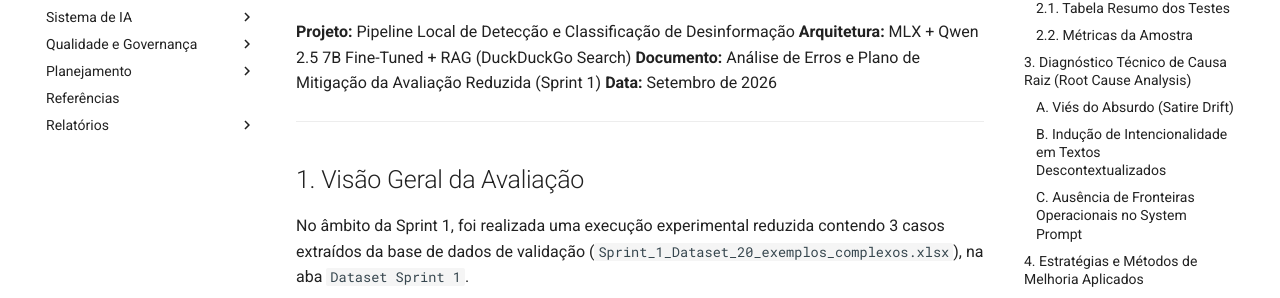
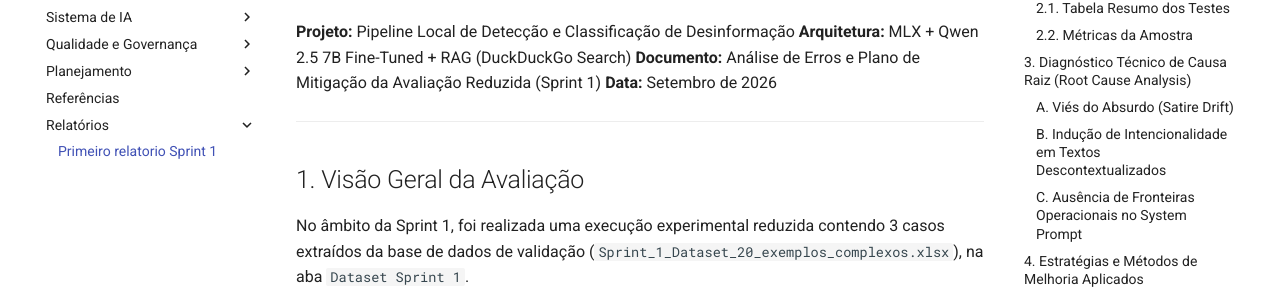
Before and after one commit to Challenge-1-Residencia-IA/Documentacao, an MkDocs documentation site: the page built from docs/relatorio-avaliacao-modelo.md, in a window 1280 px wide. Shown: the part 202-500 px from the top of the page. Built offline with MkDocs 1.6.1 and Material for MkDocs 9.7.7, drawn with Linux system fonts in a browser that asks for light colours; comment, search, counter and statistics services are not loaded; part of the change alters nothing that is shown.

Commit message:
fix mkdocs

```diff
--- a/mkdocs.yml
+++ b/mkdocs.yml
@@ -63,4 +63,4 @@ nav:
       - Roadmap e cronograma: roadmap.md
   - Referências: referencias.md
   - Relatórios:
-    - Primeiro relatorio Sprint 1: relatorio-avalicao-modelo.md
+    - Primeiro relatorio Sprint 1: relatorio-avaliacao-modelo.md
```
